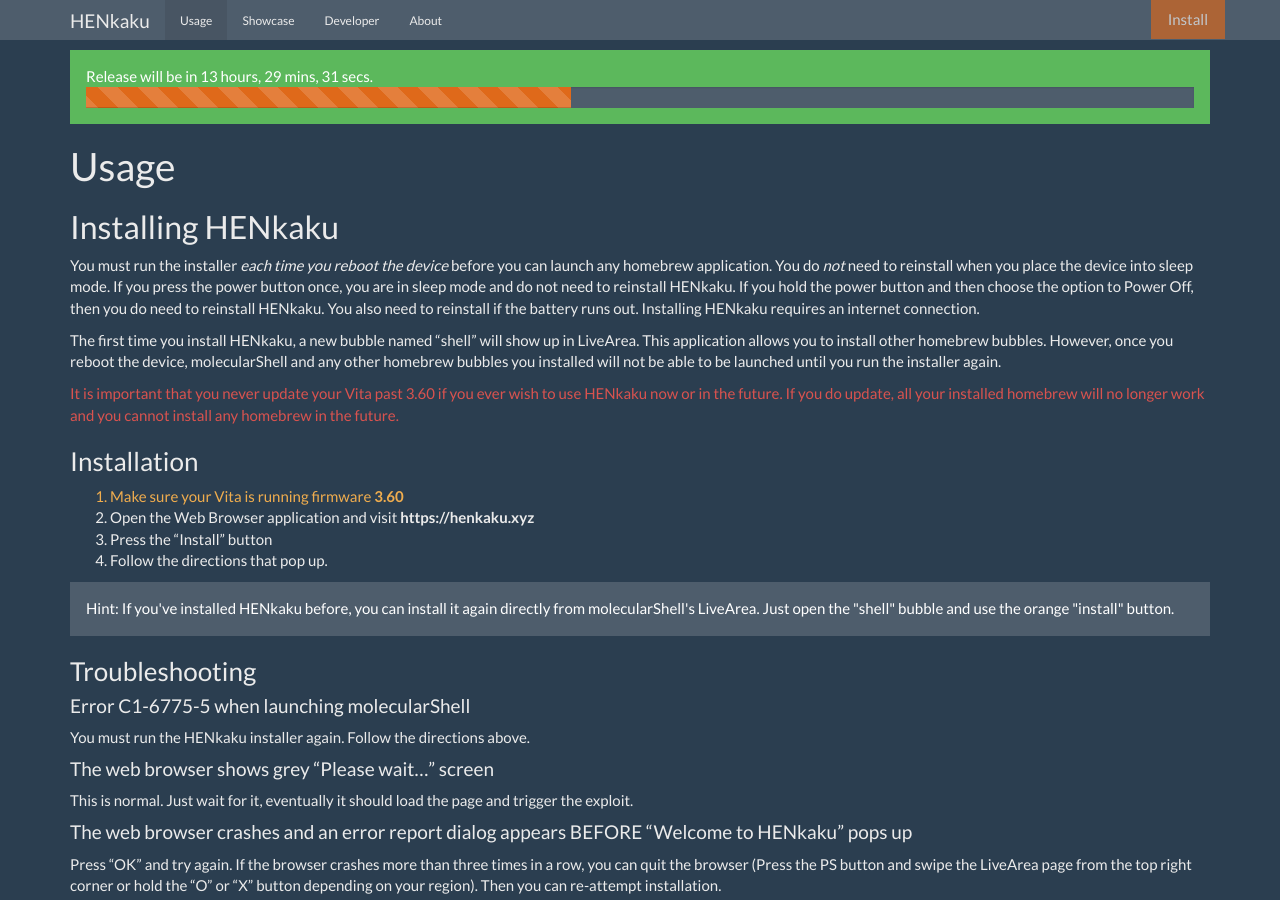
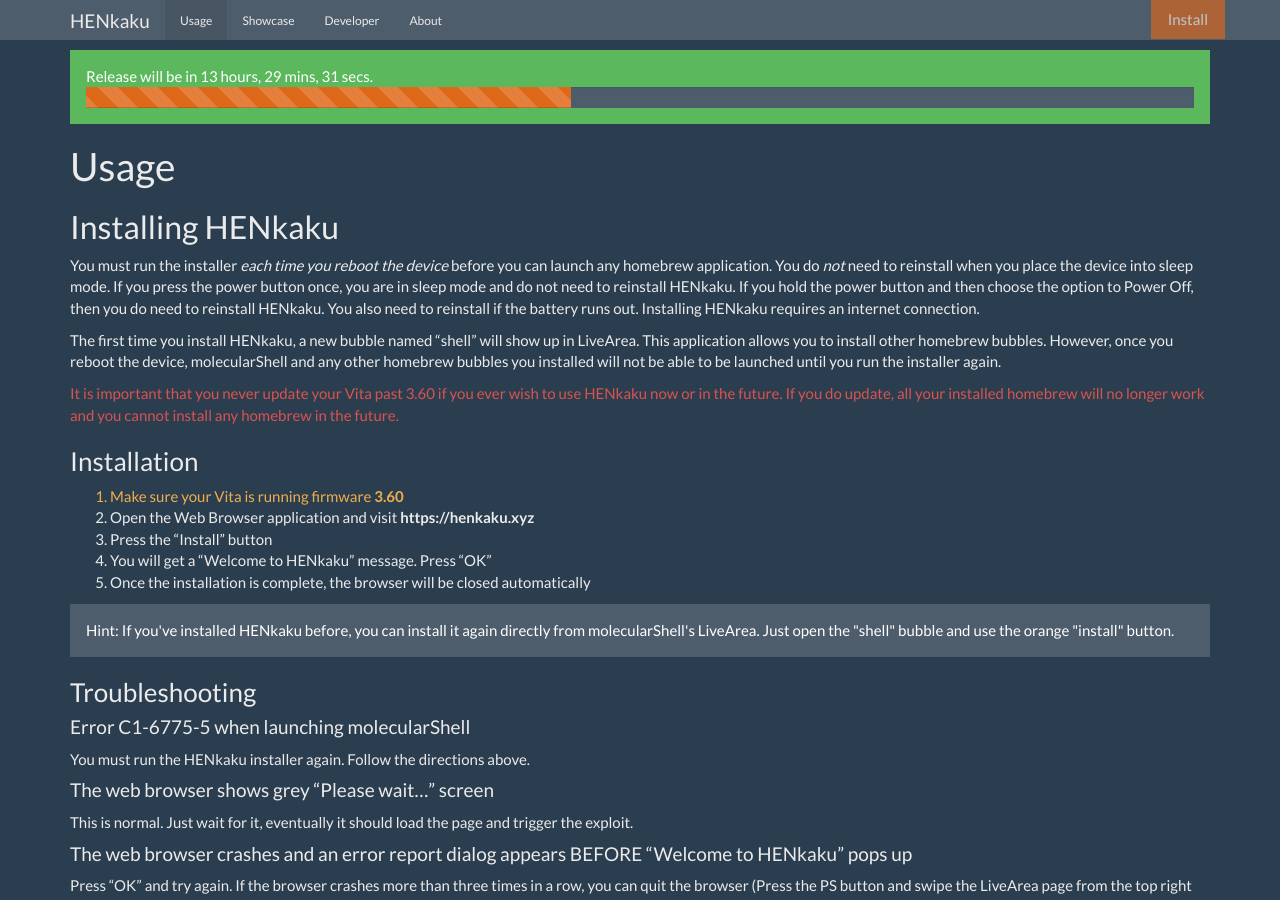
Before and after one commit to henkaku/henkaku.github.io, a Jekyll site: the page built from usage.md, in a window 1280 px wide and 900 px high. Built offline with Jekyll 4.4.1, drawn with Linux system fonts in a browser that asks for light colours.

Commit message:
usage: clarify install a bit

```diff
--- a/usage.md
+++ b/usage.md
@@ -18,7 +18,8 @@
 1. {:class="text-warning"}Make sure your Vita is running firmware **3.60**
 2. Open the Web Browser application and visit **{{ site.url }}**
 3. Press the "Install" button
-4. Follow the directions that pop up.
+4. You will get a "Welcome to HENkaku" message. Press "OK"
+5. Once the installation is complete, the browser will be closed automatically
 
 <div class="alert alert-info">
   <p>Hint: If you've installed HENkaku before, you can install it again directly from molecularShell's LiveArea. Just open the "shell" bubble and use the orange "install" button.</p>
```
